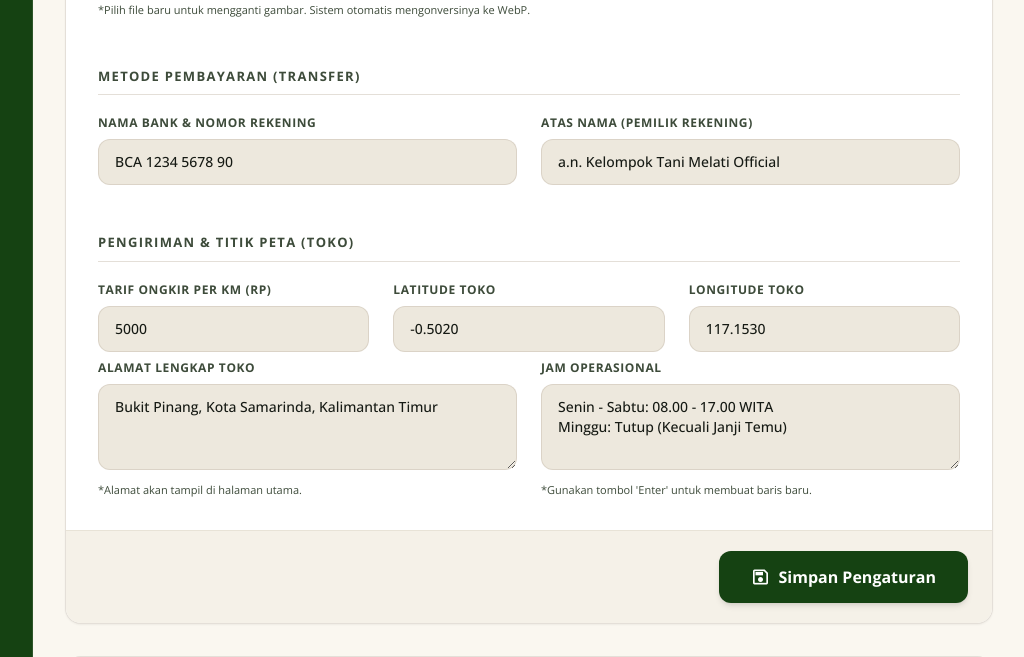
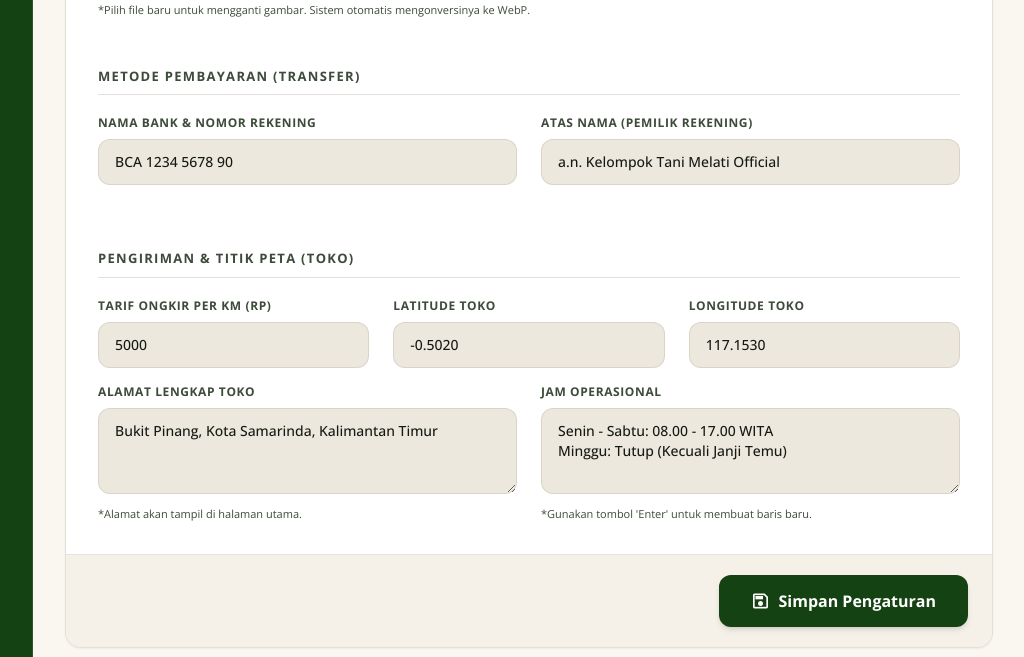
Before and after one commit to ridhoSetia/web-pemasaran-doc, a Django app: page /pengelola/settings/ in a window 1280 px wide. Shown: the part 901-1558 px from the top of the page, without its empty margins (255-1279 px from the left). Run offline with Django 4.2, Linux system fonts and the light colour scheme; the visitor is signed in with stand-in values (Sample User, id 1); data comes from the database, SQL or seed files in the repository; data that the repository does not hold is empty; parts of the project's set-up code (start-up, migrations or seed data) failed here and were passed over.

Commit message:
styling: perbiki margin

```diff
--- a/store/templates/store/admin/settings.html
+++ b/store/templates/store/admin/settings.html
@@ -86,9 +86,9 @@
             </div>
 
             <!-- KELOMPOK 3: PENGIRIMAN & LOKASI -->
-            <div class="w-full">
+            <div class="w-full mt-4">
                 <h4 class="text-[13px] font-bold text-on-surface-variant uppercase tracking-widest mb-5 pb-2 border-b border-outline-variant/50">Pengiriman & Titik Peta (Toko)</h4>
-                <div class="grid grid-cols-1 md:grid-cols-3 gap-6 mb-2">
+                <div class="grid grid-cols-1 md:grid-cols-3 gap-6 mb-4">
                     <div>
                         <label class="block text-xs font-bold text-on-surface-variant uppercase tracking-wider mb-2">Tarif Ongkir per KM (Rp)</label>
                         <input type="number" name="biaya_per_km" value="{{ setting.biaya_per_km|floatformat:0|cut:'.'|cut:',' }}" class="w-full bg-surface-container rounded-xl border border-outline-variant/50 px-4 py-3 text-sm font-medium text-on-surface focus:border-primary focus:ring-2 focus:ring-primary/20 outline-none transition-all">
```
